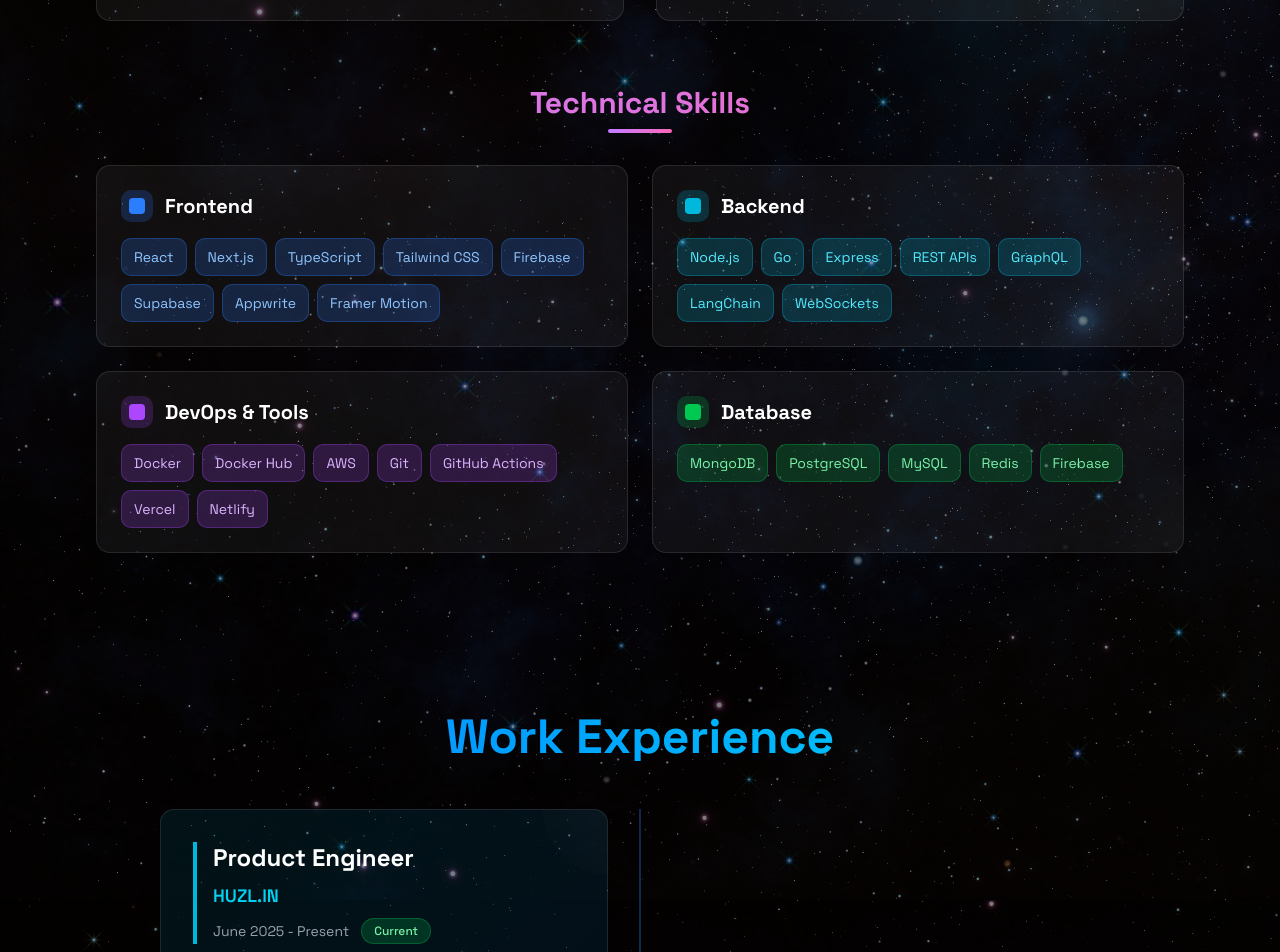
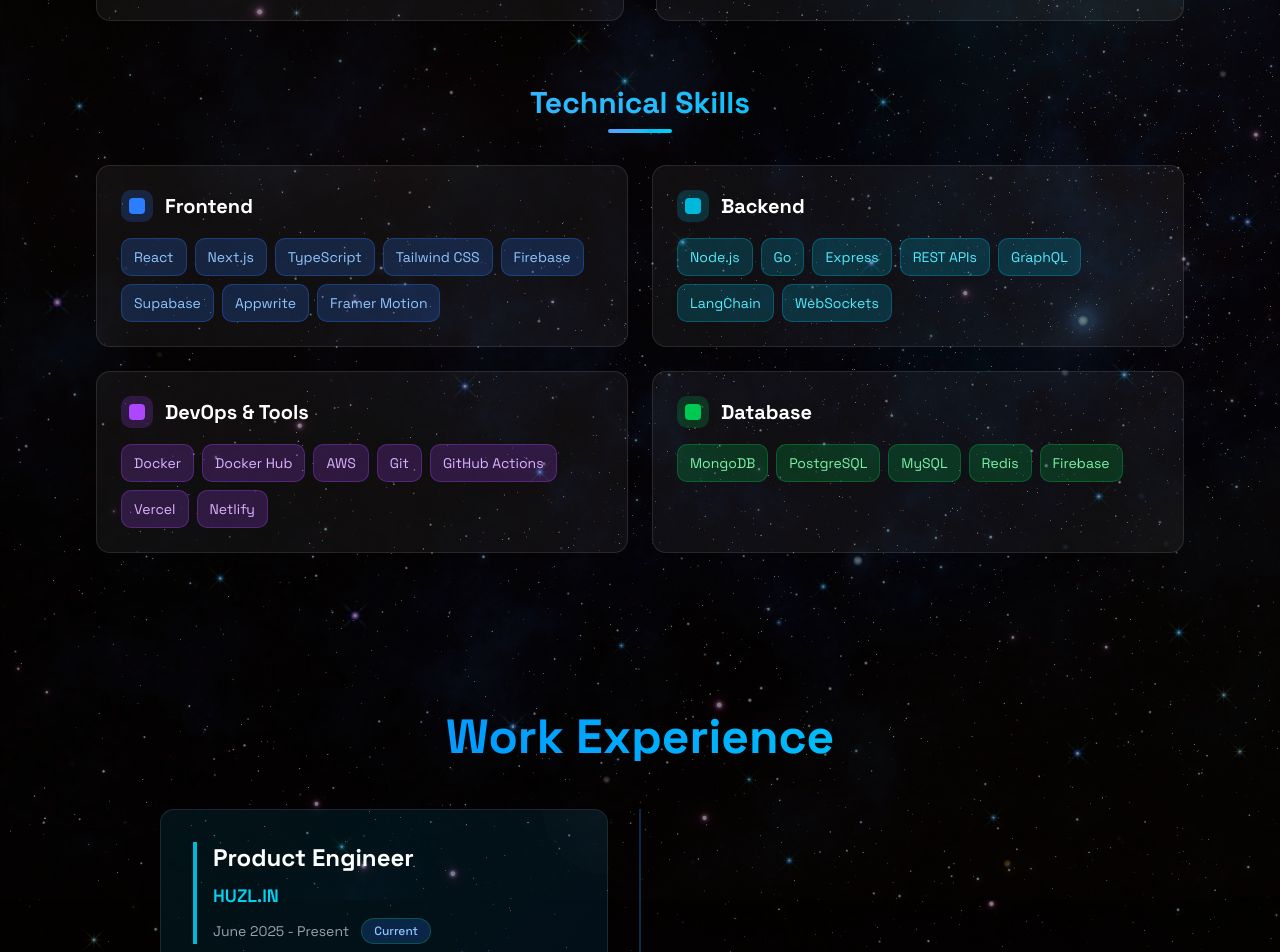
Before and after one commit to shubGupta10/My-Portfolio-, a Next.js app: page / in a window 1280 px wide. Shown: the part 1260-2212 px from the top of the page. Built offline with nearby package versions, Linux system fonts and the light colour scheme; no server answers.

Commit message:
Added same colors

```diff
--- a/components/Navbar.jsx
+++ b/components/Navbar.jsx
@@ -24,6 +24,8 @@ function Navbar({menuOpen, setMenuOpen}) {
 
                     <a href="#about" className='text-gray-300 hover:text-white transition-colors'>About</a>
 
+                    <a href="#experience" className='text-gray-300 hover:text-white transition-colors'>Experience</a>
+
                     <a href="#projects" className='text-gray-300 hover:text-white transition-colors'>Projects</a>
 
                     <a href="#contact" className='text-gray-300 hover:text-white transition-colors'>Contact</a>
--- a/components/sections/About.jsx
+++ b/components/sections/About.jsx
@@ -69,10 +69,10 @@ function About() {
                     {/* Technical Skills Section */}
                     <div>
                         <div className='text-center mb-8'>
-                            <h3 className='text-2xl sm:text-3xl font-bold bg-gradient-to-r from-purple-400 to-pink-400 bg-clip-text text-transparent mb-2'>
+                            <h3 className='text-2xl sm:text-3xl font-bold bg-gradient-to-r from-blue-400 to-cyan-400 bg-clip-text text-transparent mb-2'>
                                 Technical Skills
                             </h3>
-                            <div className='w-16 h-1 bg-gradient-to-r from-purple-400 to-pink-400 mx-auto rounded-full'></div>
+                            <div className='w-16 h-1 bg-gradient-to-r from-blue-400 to-cyan-400 mx-auto rounded-full'></div>
                         </div>
 
                         <div className='grid grid-cols-1 md:grid-cols-2 gap-6'>
--- a/components/sections/Experience.jsx
+++ b/components/sections/Experience.jsx
@@ -15,7 +15,7 @@ function Experience() {
             borderColor: "border-cyan-500",
             companyColor: "text-cyan-400",
             bgGradient: "bg-gradient-to-br from-cyan-500/10 to-blue-500/10",
-            statusColor: "bg-green-500/20 text-green-300 border-green-500/30"
+            statusColor: "bg-blue-500/20 text-blue-300 border-green-500/30"
         },
         {
             id: 2,
@@ -40,8 +40,8 @@ function Experience() {
             technologies: ["Next.js", "Node.js", "MongoDB", "JWT", "Admin Panel", "SEO"],
             borderColor: "border-blue-500",
             companyColor: "text-blue-400",
-            bgGradient: "bg-gradient-to-br from-blue-500/10 to-purple-500/10",
-            statusColor: "bg-blue-500/20 text-blue-300 border-blue-500/30"
+            bgGradient: "bg-gradient-to-br from-cyan-500/10 to-blue-500/10",
+            statusColor: "bg-green-500/20 text-green-300 border-blue-500/30"
         }
     ];
 
```
